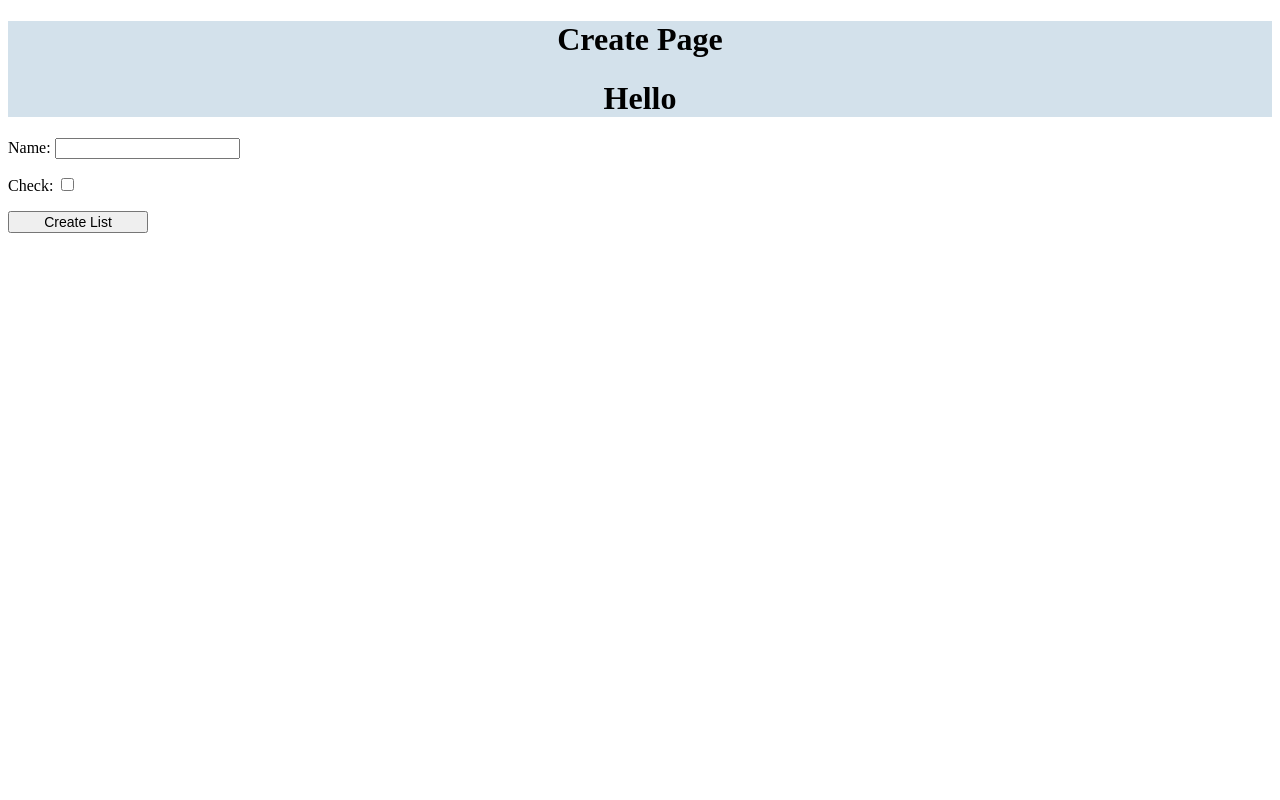
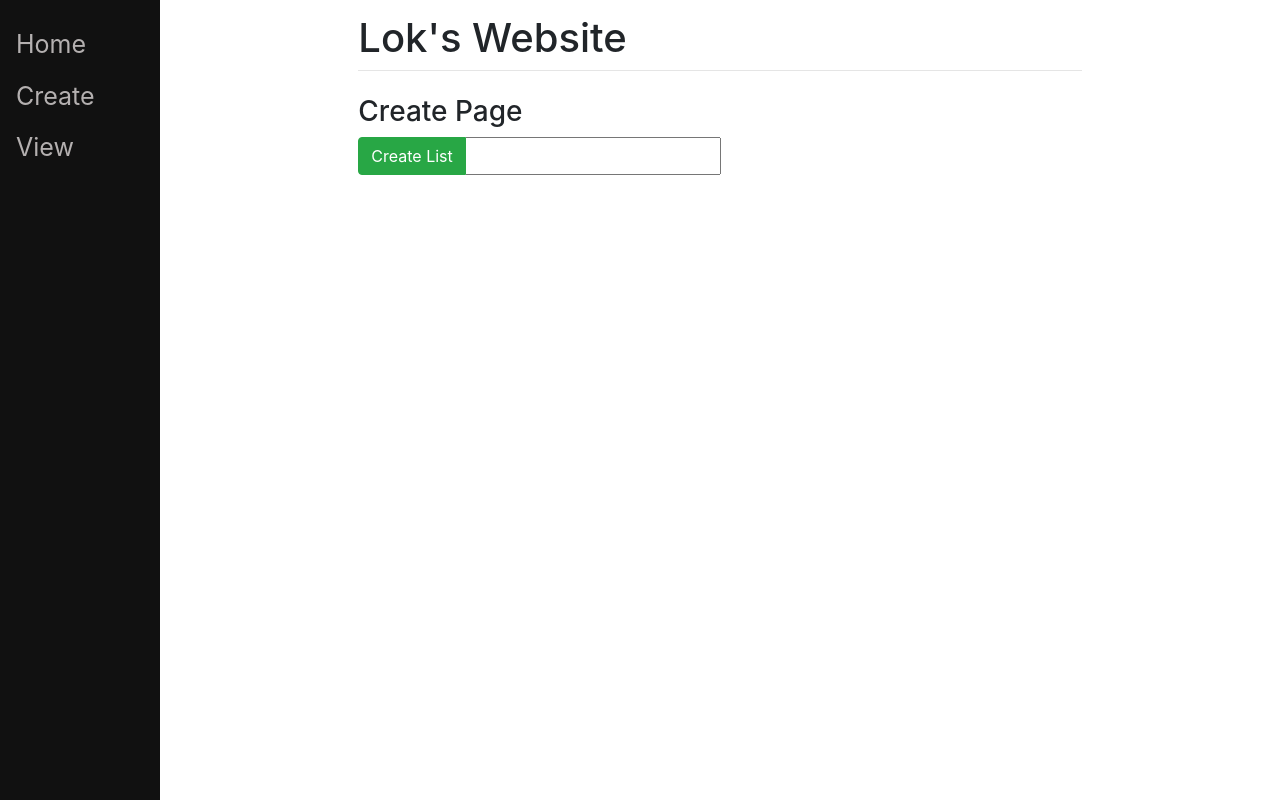
Before and after one commit to loklok12614/DjangoTutorial, a Django app: page /create/ in a window 1280 px wide. Run offline with Django 3.2, Linux system fonts and the light colour scheme; some libraries are stand-ins or nearby versions.

Commit message:
bootstrap styles for website

```diff
--- a/mysite/main/templates/main/base.html
+++ b/mysite/main/templates/main/base.html
@@ -1,20 +1,79 @@
 <!DOCTYPE html>
 <html lang="en">
 <head>
-    <meta charset="UTF-8">
+    <!-- Required meta tags -->
+    <meta charset="utf-8">
+    <meta name="viewport" content="width=device-width, initial-scale=1, shrink-to-fit=no">
+
+    <!-- Bootstrap CSS -->
+    <link rel="stylesheet" href="https://maxcdn.bootstrapcdn.com/bootstrap/4.0.0/css/bootstrap.min.css" integrity="sha384-Gn5384xqQ1aoWXA+058RXPxPg6fy4IWvTNh0E263XmFcJlSAwiGgFAW/dAiS6JXm" crossorigin="anonymous">
+
+    <style type="text/css">
+        .sidenav{
+            height:100%;
+            width:160px;
+            position: fixed;
+            z-index: 1;
+            top:0;
+            left:0;
+            background-color: #111;
+            overflow-x: hidden;
+            padding-top: 20px;
+        }
+        .sidenav a{
+            padding: 6px 8px 8px 16px;
+            text-decoration: none;
+            font-size: 25px;
+            color: #b4b0b0;
+            display: block;
+        }
+        .sidenav a:hover{
+            color:#f1f1f1;
+        }
+        .main{
+            margin-left: 160px;
+            margin-top: 6px;
+            padding: 0px 10px;
+        }
+        .headerDiv{
+            margin: 0px 20px 0px;
+        }
+        .inheritContent{
+            margin:0px 20px 0px;
+        }
+        .items li{
+            padding: 2px 6px 4px 6px;
+        }
+    </style>
+
     <title>
         {%block title%}Lok's Website {%endblock%}
     </title>
 </head>
 <body>
-    <div id="content", name="content">
-        {% block content %}
-            <h1>{{name}}</h1>
-            <div>
-                <li>{{item1.text}}</li>
-                <li>{{item2.text}}</li>
+    <div class="sidenav">
+        <a href="/home">Home</a>
+        <a href="/create">Create</a>
+        <a href="/list">View</a>
+    </div>
+
+    <div id="content", name="content", class="main">
+        <div class="row justify-content-center">
+            <div class="col-8">
+                <h1 class="mt-2">Lok's Website</h1>
+                <hr class="mt-0 mb-4">
+                {% block content %}
+                {% endblock %}
             </div>
-        {% endblock %}
+        </div>
     </div>
+
+
+    <!-- Optional JavaScript -->
+    <!-- jQuery first, then Popper.js, then Bootstrap JS -->
+    <script src="https://code.jquery.com/jquery-3.2.1.slim.min.js" integrity="sha384-KJ3o2DKtIkvYIK3UENzmM7KCkRr/rE9/Qpg6aAZGJwFDMVNA/GpGFF93hXpG5KkN" crossorigin="anonymous"></script>
+    <script src="https://cdnjs.cloudflare.com/ajax/libs/popper.js/1.12.9/umd/popper.min.js" integrity="sha384-ApNbgh9B+Y1QKtv3Rn7W3mgPxhU9K/ScQsAP7hUibX39j7fakFPskvXusvfa0b4Q" crossorigin="anonymous"></script>
+    <script src="https://maxcdn.bootstrapcdn.com/bootstrap/4.0.0/js/bootstrap.min.js" integrity="sha384-JZR6Spejh4U02d8jOt6vLEHfe/JQGiRRSQQxSfFWpi1MquVdAyjUar5+76PVCmYl" crossorigin="anonymous"></script>
+
 </body>
 </html>
--- a/mysite/main/templates/main/create.html
+++ b/mysite/main/templates/main/create.html
@@ -3,25 +3,26 @@
 {% block title%}Lok's Website - Create New List{% endblock %}
 
 {% block content%}
-    <div id="header" style="background-color:#d3e1eb;flex:1;text-align:center;">
-        <h1>Create Page</h1>
-        <h1>Hello</h1>
-    </div>
+    <h3>Create Page</h3>
     {% if messages %}
     <div>
-        <ul class="messages">
+        <ul class="alert alert-primary">
             {% for message in messages %}
-            <li  {% if message.tags %} class=" {{ message.tags }} " {% endif %}> {{ message }} </li>
+            <li  class="mt-0 mb-0 ml-2 mr-2"> {{ message }} </li>
             {% endfor %}
         </ul>
     </div>
     {% endif %}
-    <form method="post" action="/create/">
+    <form method="post" action="/create/" class="form-group">
         {% csrf_token %}
-        {{form.as_p}}
-        <button type="submit", name="save", style="font-size: 14px;width: 100%; max-width: 10em;">
-            Create List
-        </button>
+        <div class="input-group mb-3">
+            <div class="input-group-prepend">
+                <button type="submit", name="save" class="btn btn-success">
+                    Create List
+                </button>
+            </div>
+            {{form.name}}
+        </div>
     </form>
     <script>
         function show_alert(){
--- a/mysite/main/templates/main/list.html
+++ b/mysite/main/templates/main/list.html
@@ -6,7 +6,7 @@
     <h1>{{ls.name}}</h1>
     <form method="post" action="#">
         {% csrf_token %}
-        <ul>
+        <ul class="items">
             {% for item in ls.item_set.all %}
                 {% if item.complete == True %}
                     <li><input type="checkbox", value="clicked", name="c{{item.id}}" checked>{{item.text}}</li>
--- a/mysite/main/urls.py
+++ b/mysite/main/urls.py
@@ -4,6 +4,7 @@ from . import views
 
 urlpatterns = [
     path("", views.home, name="home"),
+    path("home/", views.home, name="home"),
     path("list/", views.allList, name="allList"),
     path("list/<int:id>", views.list, name="list"),
     path("create/", views.create, name="create"),
```
Also changed, not shown: mysite/db.sqlite3.
